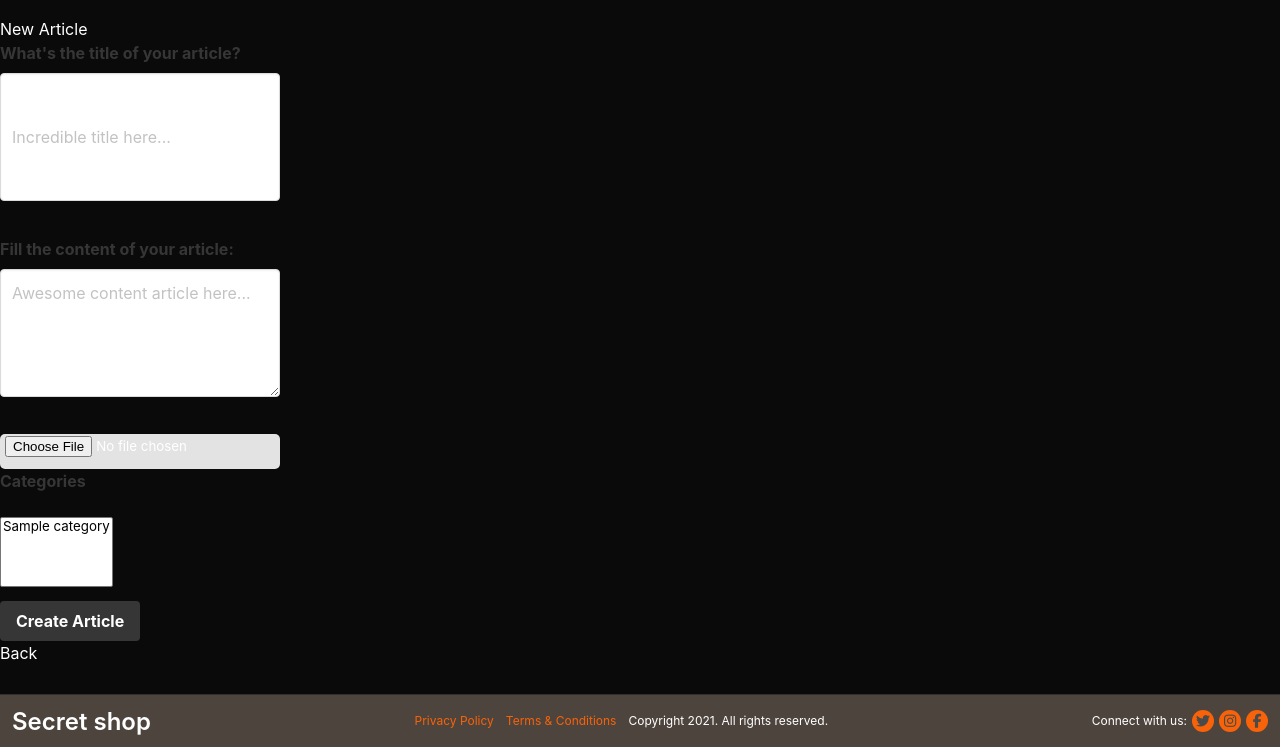
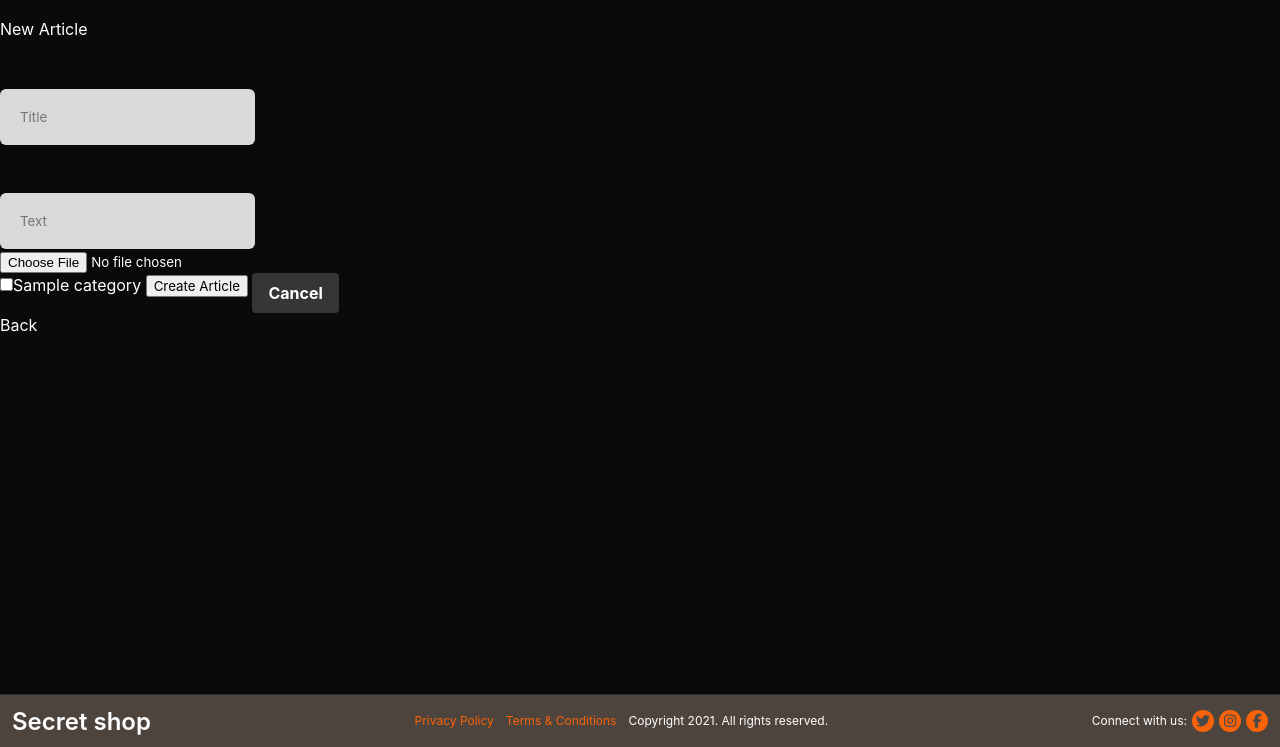
Before and after one commit to VanessaAoki/secret-shop, a Rails app: page /articles/new in a window 1280 px wide. Shown: the part 53-800 px from the top of the page. Run offline with Rails 7, Linux system fonts and the light colour scheme; a user stored in the database is signed in; tables that the repository leaves empty hold one stand-in row (values such as "Sample post"); style sheets or scripts are compiled from the project's sources; some libraries are stand-ins or nearby versions.

Commit message:
Fix image and categories

```diff
--- a/app/controllers/articles_controller.rb
+++ b/app/controllers/articles_controller.rb
@@ -14,12 +14,11 @@ class ArticlesController < ApplicationController
   def new
     @article = Article.new
     @categories = Category.all
-    @article.image_data.attach(params[:image_data])
   end
 
   # GET /articles/1/edit
   def edit
-    @article.image_data.attach(params[:image_data])
+    @article.image.attach(params[:image])
   end
 
   # POST /articles or /articles.json
@@ -67,7 +66,7 @@ class ArticlesController < ApplicationController
   end
 
   def article_params
-    params.require(:article).permit(:title, :text, :image_data)
+    params.require(:article).permit(:title, :text, :image)
   end
 
   def category_ids
--- a/app/models/article.rb
+++ b/app/models/article.rb
@@ -5,7 +5,7 @@ class Article < ApplicationRecord
 
   has_many :votes, dependent: :destroy
 
-  has_one_attached :image_data
+  has_one_attached :image
 
   validates :title, presence: true, length: { minimum: 5, maximum: 50 }
   validates :text, presence: true, length: { minimum: 5, maximum: 250 }
--- a/app/views/articles/_form.html.erb
+++ b/app/views/articles/_form.html.erb
@@ -1,22 +1,13 @@
-<%= simple_form_for(@article) do |f| %>
-<%= f.error_notification %>
-  <div class="field">
-    <div class="control">
+<%= form_for(@article) do |form| %>
+  <%= form.text_field :title, id: :article_title, class: 'post-box box mt-6', placeholder: 'Title' %>
+  <%= form.text_field :text, id: :article_text, class: 'post-box box mt-6', placeholder: 'Text' %>
+      <%= form.file_field :image %>
+    <%= form.error_notification message: form.object.errors[:base].to_sentence if form.object.errors[:base].present? %>
+  <br>
+    <%= collection_check_boxes(:category, :category_ids, Category.all, :id, :name) do |b| %>
+      <%= b.label { b.check_box + b.text }%>
+    <% end %>
 
-      <%= f.input :title, label: "What's the title of your article?", input_html: { class: "textarea"}, wrapper: false, label_html: {class: "label"}, placeholder: "Incredible title here...", autofocus: true %>
-      <br>
-
-      <%= f.input :text, label: "Fill the content of your article:", input_html: { class: "textarea"}, wrapper: false, label_html: {class: "label"}, placeholder: "Awesome content article here..." %>
-      <br>
-
-      <%= f.file_field :image_data %>
-
-
-      <%= fields_for(@selected) do |s| %>
-      <strong><%= s.label :categories %></strong><br><br>
-      <%= s.collection_select(:selected_id, @categories, :id, :name, {selected: 2, include_hidden: false}, { multiple: true }) %>
-    <% end %>
-    </div>
-  </div>
-  <%= f.button :submit, class: "button is-dark" %>
+  <%= form.submit %>
+  <%= link_to 'Cancel', articles_path, class: "button is-dark" %>
 <% end %>
--- a/app/views/articles/show.html.erb
+++ b/app/views/articles/show.html.erb
@@ -3,7 +3,7 @@
 <h1>
   <%= @article.title %>
   <%= @article.text %>
-  <img src="<%=(url_for(@article.image_data))%>" alt="Image">
+  <%= image_tag(@article.image) if @article.image.attached? %>
 
 </h1>
 
```
